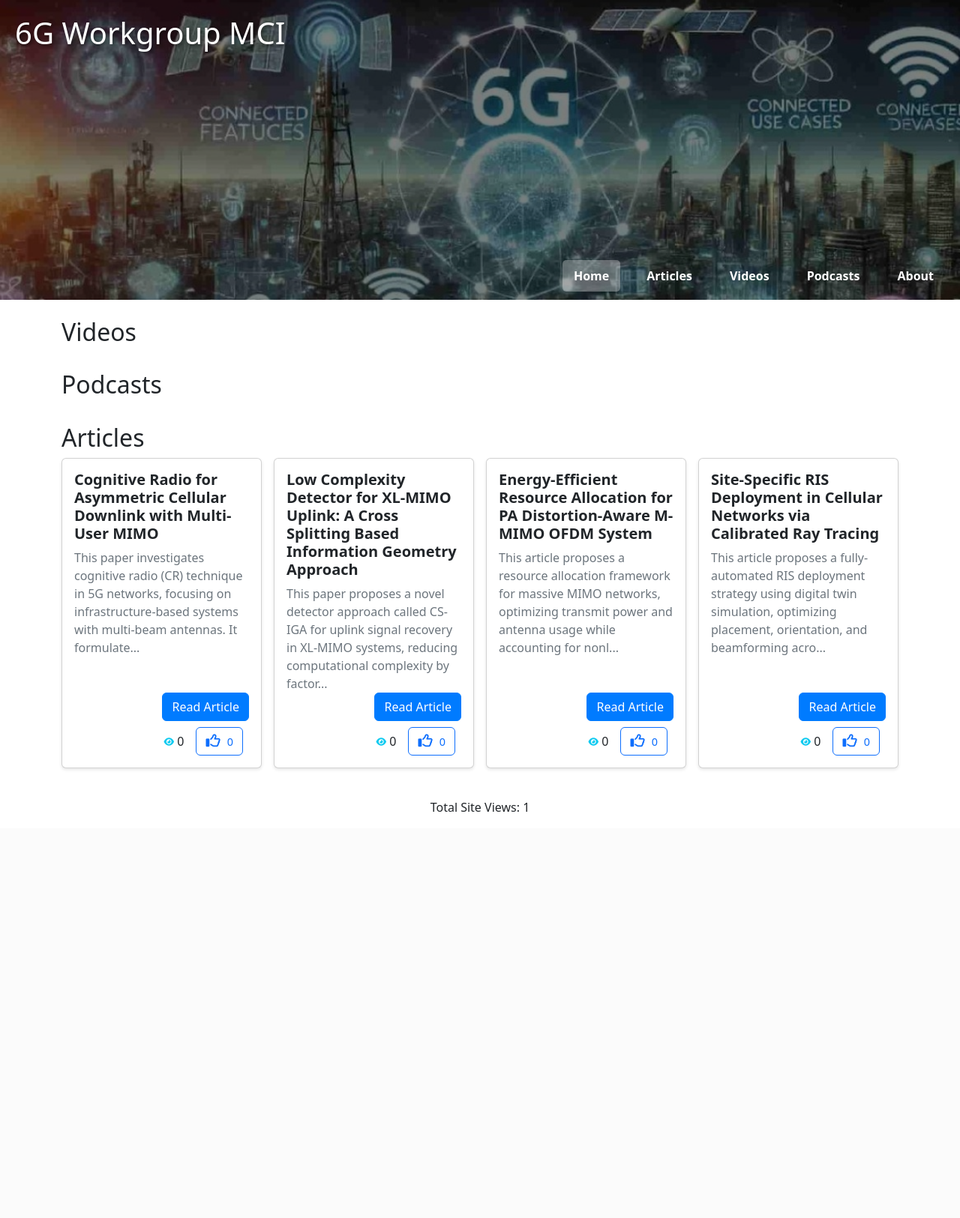
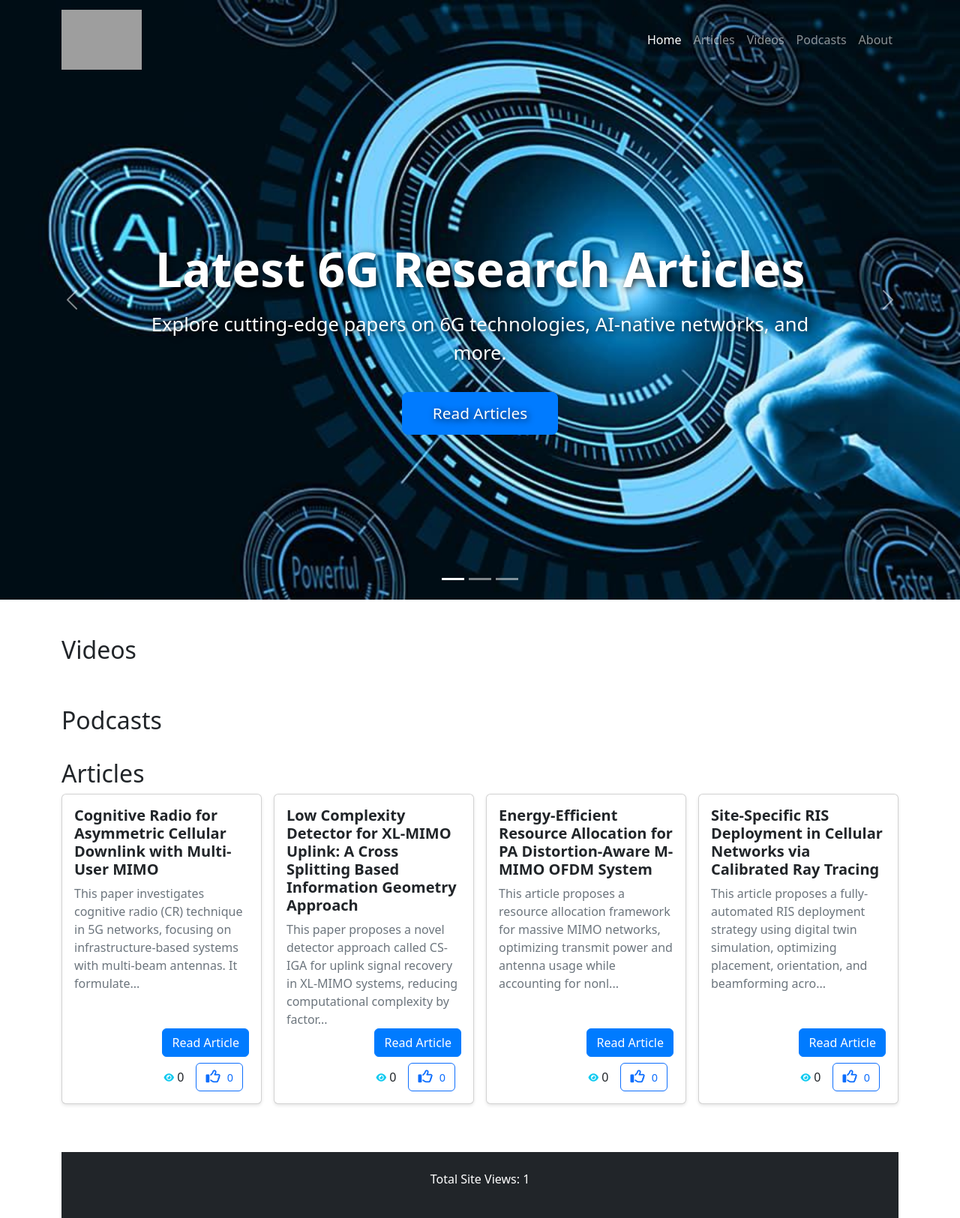
Before and after one commit to amirgarshasbi1986/6g-articles-app, a Flask app: page / in a window 1280 px wide. Shown: the whole page at 75% size. Before the commit the page ends 1083 px from the top, so only its background shows below. Run offline with Flask 3, Linux system fonts and the light colour scheme; data comes from the database, SQL or seed files in the repository; data that the repository does not hold is empty; grey boxes are pictures that could not be loaded.

Commit message:
Added full-width hero carousel slider with 3 slides (Articles, Videos, Podcasts)

```diff
--- a/templates/dashboard.html
+++ b/templates/dashboard.html
@@ -7,34 +7,132 @@
   <link href="https://cdn.jsdelivr.net/npm/bootstrap@5.3.3/dist/css/bootstrap.min.css" rel="stylesheet">
   <link rel="stylesheet" href="{{ url_for('static', filename='app.css') }}">
   <link rel="stylesheet" href="https://cdnjs.cloudflare.com/ajax/libs/font-awesome/6.5.0/css/all.min.css">
+  <style>
+    /* Full-screen hero slider */
+    .hero-carousel .carousel-item {
+      height: 100vh;
+      min-height: 600px;
+      background: no-repeat center center/cover;
+      position: relative;
+    }
+    .hero-carousel .carousel-caption {
+      bottom: 25%;
+      text-align: center;
+      color: white;
+      text-shadow: 2px 2px 8px rgba(0,0,0,0.8);
+    }
+    .hero-carousel .carousel-caption h1 {
+      font-size: 4rem;
+      font-weight: bold;
+      margin-bottom: 1rem;
+    }
+    .hero-carousel .carousel-caption p {
+      font-size: 1.6rem;
+      margin-bottom: 2rem;
+    }
+    .hero-carousel .btn {
+      font-size: 1.3rem;
+      padding: 12px 40px;
+    }
+
+    /* Fixed top navigation */
+    .navbar {
+      transition: all 0.3s ease;
+    }
+    .navbar.scrolled {
+      background-color: rgba(0, 0, 0, 0.9) !important;
+      backdrop-filter: blur(10px);
+    }
+    .navbar-brand img {
+      height: 80px;
+    }
+
+    /* Responsive adjustments */
+    @media (max-width: 768px) {
+      .hero-carousel .carousel-caption h1 { font-size: 2.8rem; }
+      .hero-carousel .carousel-caption p { font-size: 1.3rem; }
+    }
+  </style>
 </head>
 <body>
-  <!-- Banner -->
-  <div class="banner-container">
-    <img src="{{ url_for('static', filename='banner.jpg') }}" alt="6G Workgroup MCI Banner" class="banner-image">
-    <div class="banner-overlay">
-      <div class="banner-title-left">
-        <h1>6G Workgroup MCI</h1>
+
+  <!-- Fixed Top Navigation Bar -->
+  <nav class="navbar navbar-expand-lg navbar-dark fixed-top">
+    <div class="container">
+      <a class="navbar-brand" href="/">
+        <img src="{{ url_for('static', filename='logo.png') }}" alt="6G Workgroup MCI Logo"> <!-- Add your logo -->
+      </a>
+      <button class="navbar-toggler" type="button" data-bs-toggle="collapse" data-bs-target="#navbarNav">
+        <span class="navbar-toggler-icon"></span>
+      </button>
+      <div class="collapse navbar-collapse" id="navbarNav">
+        <ul class="navbar-nav ms-auto">
+          <li class="nav-item"><a class="nav-link active" href="/">Home</a></li>
+          <li class="nav-item"><a class="nav-link" href="/articles">Articles</a></li>
+          <li class="nav-item"><a class="nav-link" href="/videos">Videos</a></li>
+          <li class="nav-item"><a class="nav-link" href="/podcasts">Podcasts</a></li>
+          <li class="nav-item"><a class="nav-link" href="/about">About</a></li>
+        </ul>
       </div>
-      <nav class="banner-nav-right">
-        <ul class="nav-list">
-          <li><a href="/" class="active">Home</a></li>
-          <li><a href="/articles">Articles</a></li>
-          <li><a href="/videos">Videos</a></li>
-          <li><a href="/podcasts">Podcasts</a></li>
-          <li><a href="/about">About</a></li>
-        </ul>
-      </nav>
     </div>
+  </nav>
+
+  <!-- Full-Screen Hero Slider -->
+  <div id="heroCarousel" class="carousel slide hero-carousel" data-bs-ride="carousel" data-bs-interval="7000">
+    <div class="carousel-indicators">
+      <button type="button" data-bs-target="#heroCarousel" data-bs-slide-to="0" class="active"></button>
+      <button type="button" data-bs-target="#heroCarousel" data-bs-slide-to="1"></button>
+      <button type="button" data-bs-target="#heroCarousel" data-bs-slide-to="2"></button>
+    </div>
+
+    <div class="carousel-inner">
+      <!-- Slide 1: Articles -->
+      <div class="carousel-item active" style="background-image: url('{{ url_for('static', filename='hero-articles.jpg') }}');">
+        <div class="carousel-caption">
+          <h1>Latest 6G Research Articles</h1>
+          <p>Explore cutting-edge papers on 6G technologies, AI-native networks, and more.</p>
+          <a href="/articles" class="btn btn-primary btn-lg">Read Articles</a>
+        </div>
+      </div>
+
+      <!-- Slide 2: Videos -->
+      <div class="carousel-item" style="background-image: url('{{ url_for('static', filename='hero-videos.jpg') }}');">
+        <div class="carousel-caption">
+          <h1>6G Explainer Videos</h1>
+          <p>Watch expert talks and demonstrations on future wireless systems.</p>
+          <a href="/videos" class="btn btn-primary btn-lg">Watch Videos</a>
+        </div>
+      </div>
+
+      <!-- Slide 3: Podcasts -->
+      <div class="carousel-item" style="background-image: url('{{ url_for('static', filename='hero-podcasts.jpg') }}');">
+        <div class="carousel-caption">
+          <h1>6G Podcasts & Discussions</h1>
+          <p>Listen to in-depth conversations with leading researchers.</p>
+          <a href="/podcasts" class="btn btn-primary btn-lg">Listen Now</a>
+        </div>
+      </div>
+    </div>
+
+    <!-- Controls -->
+    <button class="carousel-control-prev" type="button" data-bs-target="#heroCarousel" data-bs-slide="prev">
+      <span class="carousel-control-prev-icon" aria-hidden="true"></span>
+      <span class="visually-hidden">Previous</span>
+    </button>
+    <button class="carousel-control-next" type="button" data-bs-target="#heroCarousel" data-bs-slide="next">
+      <span class="carousel-control-next-icon" aria-hidden="true"></span>
+      <span class="visually-hidden">Next</span>
+    </button>
   </div>
 
-  <div class="container mt-4">
+
+  <div class="container mt-5">
     <!-- Videos Section -->
-    <div class="row mb-4">
+    <div class="row mb-5">
       <div class="col-12">
         <h2>Videos</h2>
         {% for video in videos %}
-          <div class="row mb-3">
+          <div class="row mb-4">
             <div class="col-12">
               <div class="card">
                 <div class="card-body d-flex flex-column align-items-center">
@@ -120,13 +218,23 @@
         </div>
       </div>
     </div>
-    <footer class="text-center mt-4">
-      <p>Total Site Views: {{ total_views }}</p>
+    <footer class="text-center py-4 bg-dark text-white mt-5">
+    <p>Total Site Views: {{ total_views }}</p>
     </footer>
   </div>
 
   <script src="https://cdn.jsdelivr.net/npm/bootstrap@5.3.3/dist/js/bootstrap.bundle.min.js"></script>
   <script>
+	      // Navbar scroll effect
+    window.addEventListener('scroll', () => {
+      const navbar = document.querySelector('.navbar');
+      if (window.scrollY > 100) {
+        navbar.classList.add('scrolled');
+      } else {
+        navbar.classList.remove('scrolled');
+      }
+    });
+
     function incrementPlay(type, id) {
       fetch('/api/increment_play', {
         method: 'POST',
```
Also changed, not shown: static/hero-articles.jpg (added), static/hero-videos.jpg (added), 1 other file.
